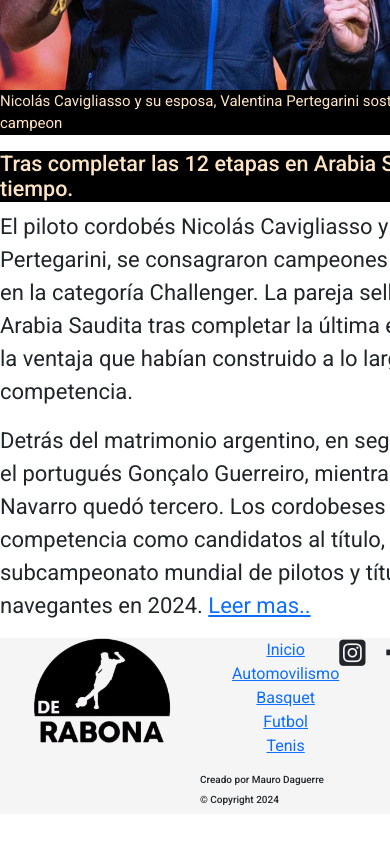
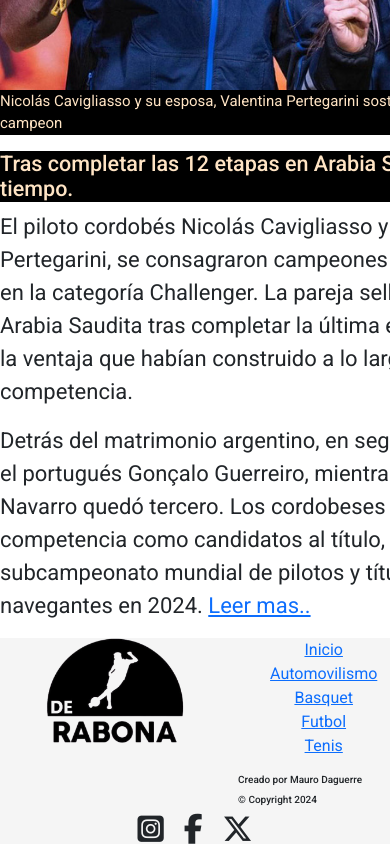
Before and after one commit to MauroD99/Rabona-MauroDguerre, a website: page index.html in a window 390 px wide. Shown: the part 2877-3721 px from the top of the page. Before the commit the page ends 3691 px from the top, so only its background shows below. Drawn offline with nearby package versions, Linux system fonts and the light colour scheme.

Commit message:
responsivefinal

```diff
--- a/sass/_sistemaresponsive.scss
+++ b/sass/_sistemaresponsive.scss
@@ -1,5 +1,5 @@
 /*LLAMADO A MEDIA QUERIES*/
-@media  (max-width: 1100px){
+@media (min-width: 200px) and  (max-width: 1100px){
     #mainFutbol {
         grid-template-areas:
         "section1"
@@ -65,7 +65,7 @@
 
         /* RESOINSIVE BASQUET */
 
-        @media (max-width: 950px) {
+        @media (min-width: 200px) and  (max-width: 950px) {
             #mainBasquet {
                 flex-wrap: wrap;
                 flex-direction: column;
@@ -75,7 +75,7 @@
 
         }
 
-        @media (max-width: 1300px) {
+        @media (min-width: 200px) and  (max-width: 1300px) {
             .noti1Basquet {
                 flex-wrap: wrap;
             align-items: center;}
@@ -121,3 +121,12 @@
         max-width: 100%;
     }
 }
+
+
+// RESPONSIVE FOOTER
+
+@media (min-width: 300px) and (max-width: 1500px) {
+    #footer {
+        flex-wrap: wrap;
+    }
+}
```
Also changed, not shown: css/style.css, 1 other file.
